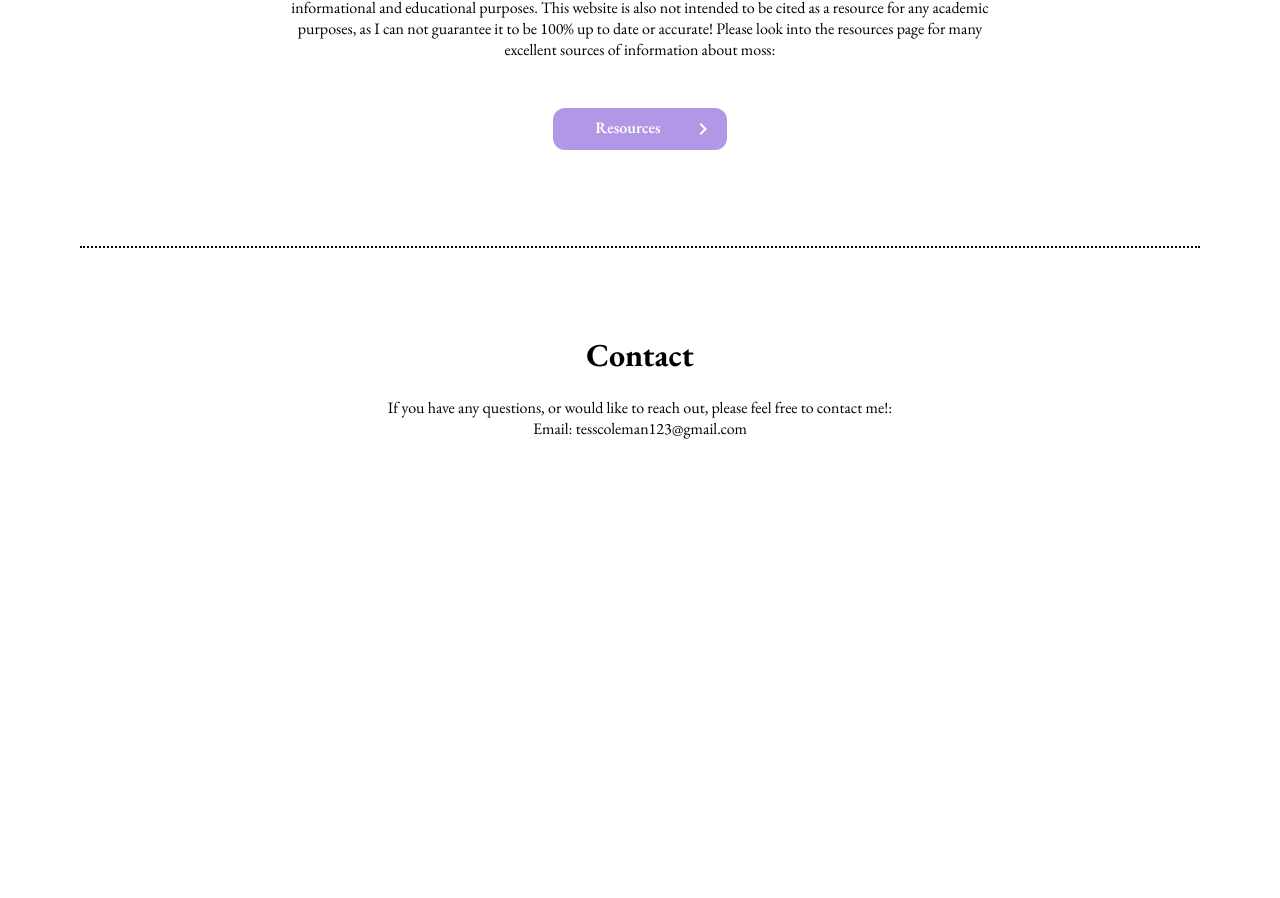
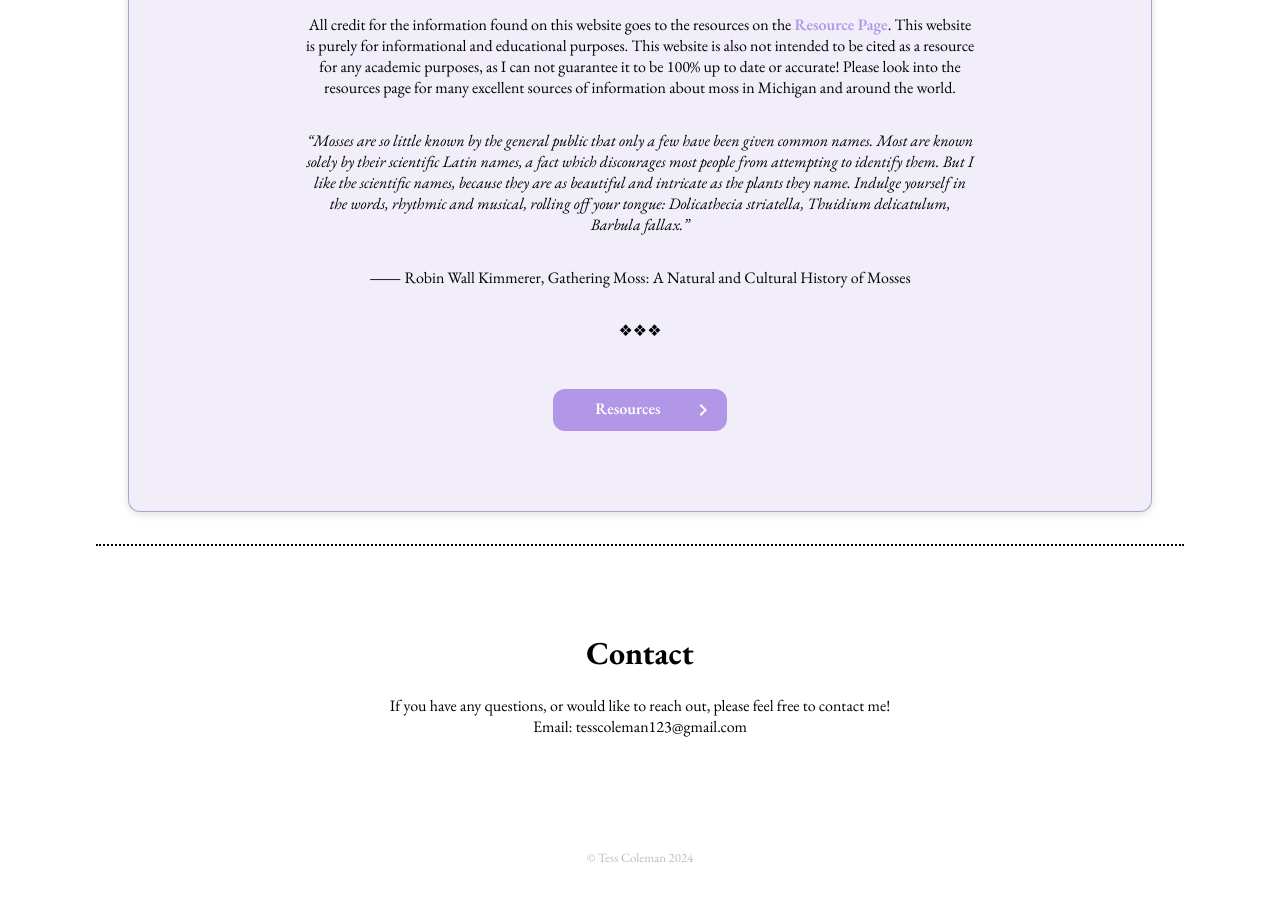
Before and after one commit to tesscoleman/michigan-bryophytes, a React (Create React App) app in the folder client/: page /#/about in a window 1280 px wide. Shown: the part 300-1198 px from the top of the page. Before the commit the page ends 800 px from the top, so only its background shows below. Built offline with nearby package versions, Linux system fonts and the light colour scheme.

Commit message:
about page

```diff
--- a/client/src/App.tsx
+++ b/client/src/App.tsx
@@ -5,6 +5,7 @@ import { Routes, Route } from "react-router-dom";
 import About from "./pages/About/About";
 import MossFooter from "./components/MossFooter";
 import Resources from "./pages/Resources/Resources";
+import Footer from "./components/Footer/footer";
 
 function App() {
 
@@ -18,7 +19,6 @@ function App() {
         <Route path="/about" element={<About />} />
         <Route path="/resources" element={<Resources />}/>
       </Routes>
-      {/* <MossFooter></MossFooter> */}
     </div>
   );
 }
--- /dev/null
+++ b/client/src/components/Footer/footer.css
@@ -0,0 +1,6 @@
+footer {
+    text-align: center;
+    color: #bbb;
+    font-size: 0.8em;
+    padding: 2rem;
+}
--- /dev/null
+++ b/client/src/components/Footer/footer.tsx
@@ -0,0 +1,10 @@
+import "./footer.css"
+
+
+export default function Footer() {
+  return (
+    <>
+    <footer><p>© Tess Coleman 2024</p></footer>
+    </>
+  );
+}
--- a/client/src/pages/About/About.tsx
+++ b/client/src/pages/About/About.tsx
@@ -1,46 +1,55 @@
 import { NavLink } from "react-router-dom";
 import NavButton from "../../components/NavButton/NavButton";
 import "./about.css";
+import Footer from "../../components/Footer/footer";
 
 export default function About() {
   return (
     <>
-      <div
-        className="about-page"
-      >
-        <div
-          className="about-wrapper"
-        >
+      <div className="about-page">
+        <div className="about-wrapper">
           <div className="about">
             <h1>Welcome!</h1>
             <p>
-            This website was made to provide a collection of information of the
-            various unique species of moss native to Michigan!
+              This website was made to provide a collection of information of
+              the various unique species of moss native to Michigan!
             </p>
             <p>
               All credit for the information found on this website goes to the
               resources on the <NavLink to="/Resources">Resource Page</NavLink>.
               This website is purely for informational and educational purposes.
-            This website is also not intended to be cited as a resource for any
-            academic purposes, as I can not guarantee it to be 100% up to date
-            or accurate! Please look into the resources page for many excellent
-            sources of information about moss:
+              This website is also not intended to be cited as a resource for
+              any academic purposes, as I can not guarantee it to be 100% up to
+              date or accurate! Please look into the resources page for many
+              excellent sources of information about moss in Michigan and around the world.
             </p>
+            <i>
+              “Mosses are so little known by the general public that only a few
+              have been given common names. Most are known solely by their
+              scientific Latin names, a fact which discourages most people from
+              attempting to identify them. But I like the scientific names,
+              because they are as beautiful and intricate as the plants they
+              name. Indulge yourself in the words, rhythmic and musical, rolling
+              off your tongue: Dolicathecia striatella, Thuidium delicatulum,
+              Barbula fallax.”
+            </i>
+            <p>― Robin Wall Kimmerer, Gathering Moss: A Natural and Cultural History of Mosses </p>
+            <p>❖❖❖</p>
             <div className="about-button-wrapper">
               <NavButton text="Resources" route="Resources" />
             </div>
           </div>
-
         </div>
         <div className="contact-wrapper">
           <h1>Contact</h1>
           <p>
             If you have any questions, or would like to reach out, please feel
-            free to contact me!:
+            free to contact me!
           </p>
           <p>Email: tesscoleman123@gmail.com</p>
         </div>
       </div>
+      <Footer/>
     </>
   );
 }
--- a/client/src/pages/About/about.css
+++ b/client/src/pages/About/about.css
@@ -6,8 +6,7 @@
     display: flex;
     flex-direction: column;
     width: 100%;
-    height: 100vh;
-    padding: 5rem;
+    padding: 5rem 6rem 1rem;
     justify-content: space-between;
     align-items: center;
     color: rgb(var(--color-black-1));
@@ -16,11 +15,16 @@
 .about-wrapper {
     text-align: center;
     flex: 3;
-    padding: 3rem 2rem;
+    padding: 2rem;
     position: relative;
     display: flex;
     align-items: center;
     justify-content: center;
+    border: 1px solid #21108156;
+    border-radius: 12px;
+    background-color: #5836b415;
+    margin: 2rem;
+    box-shadow: #4949492d 0px 2px 8px 0px;
 }
 
 .about-wrapper p {
--- a/client/src/pages/Main.tsx
+++ b/client/src/pages/Main.tsx
@@ -12,6 +12,7 @@ import SearchBar from "../components/SearchBar";
 import Pagination from "../components/Pagination";
 import Sort from "../components/Sort";
 import axios from "axios";
+import Footer from "../components/Footer/footer";
 
 export default function Home() {
   const defaultSpecies: Species = {
@@ -248,13 +249,12 @@ export default function Home() {
                 </div>
               </div>
               <div className="search-flex">
-              <SearchBar
+                <SearchBar
                   searchQuery={searchQuery}
                   handleSubmit={handleSubmit}
                 />
                 <SpeciesCounter count={count} />
               </div>
-
             </div>
           </div>
           <div className="contents">
@@ -262,8 +262,12 @@ export default function Home() {
               <div className="dot-loader">
                 <DotLoader color="rgb(var(--color-green-1), 0.8)"></DotLoader>
                 <div className="dot-loader-container">
-                  <p className="fade-in" style={{ fontSize: "2rem" }}>Server connecting :)</p>
-                  <p className="dot-loader-text fade-in">Please wait one moment</p>
+                  <p className="fade-in" style={{ fontSize: "2rem" }}>
+                    Server connecting :)
+                  </p>
+                  <p className="dot-loader-text fade-in">
+                    Please wait one moment
+                  </p>
                 </div>
               </div>
             ) : (
@@ -291,8 +295,11 @@ export default function Home() {
               />
             )}
           </div>
+
         </main>
+
       </main>
+      <Footer />
     </>
   );
 }
--- a/client/src/pages/Resources/Resources.tsx
+++ b/client/src/pages/Resources/Resources.tsx
@@ -8,6 +8,7 @@ import EOL from "../../assets/images/resources/EOL-logo.png";
 import NatureServe from "../../assets/images/resources/NatureServe_logo_V.svg.png";
 import FNA from "../../assets/images/resources/FNA-logo.jpg";
 import GBIF from "../../assets/images/resources/GBIF-2015-full-stacked.png";
+import Footer from "../../components/Footer/footer";
 
 const Resources = () => {
   return (
@@ -86,6 +87,7 @@ const Resources = () => {
           </Collapsible>
         </div>
       </div>
+      <Footer/>
     </>
   );
 };
--- a/client/src/pages/Resources/resources.css
+++ b/client/src/pages/Resources/resources.css
@@ -1,7 +1,8 @@
 .resources-page {
   position: relative;
   width: 100%;
-  height: auto;
+  height: 80vh;
+
   color: rgb(var(--color-black-1));
 
 }
```
Lines whose indentation alone changed are shown as unchanged.
